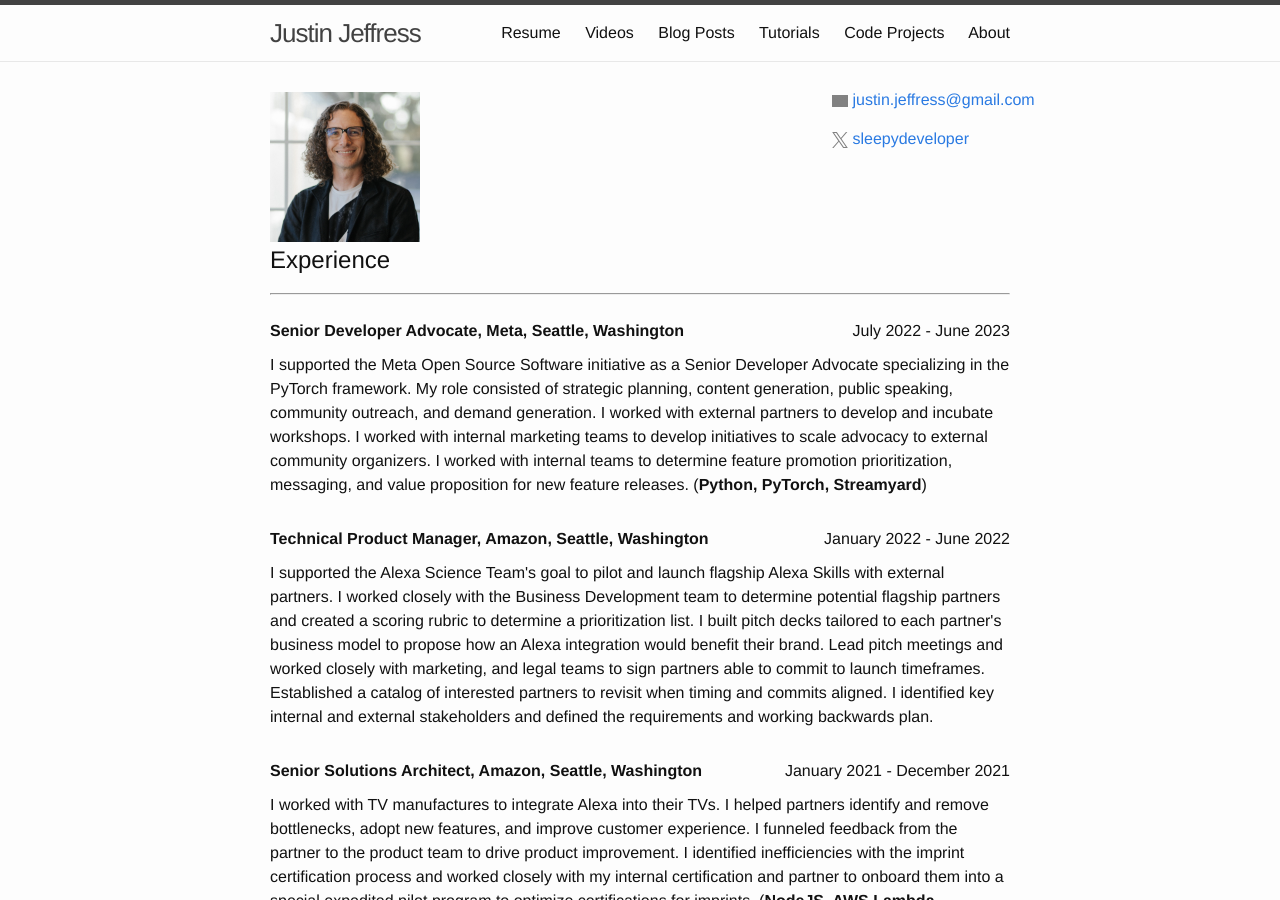
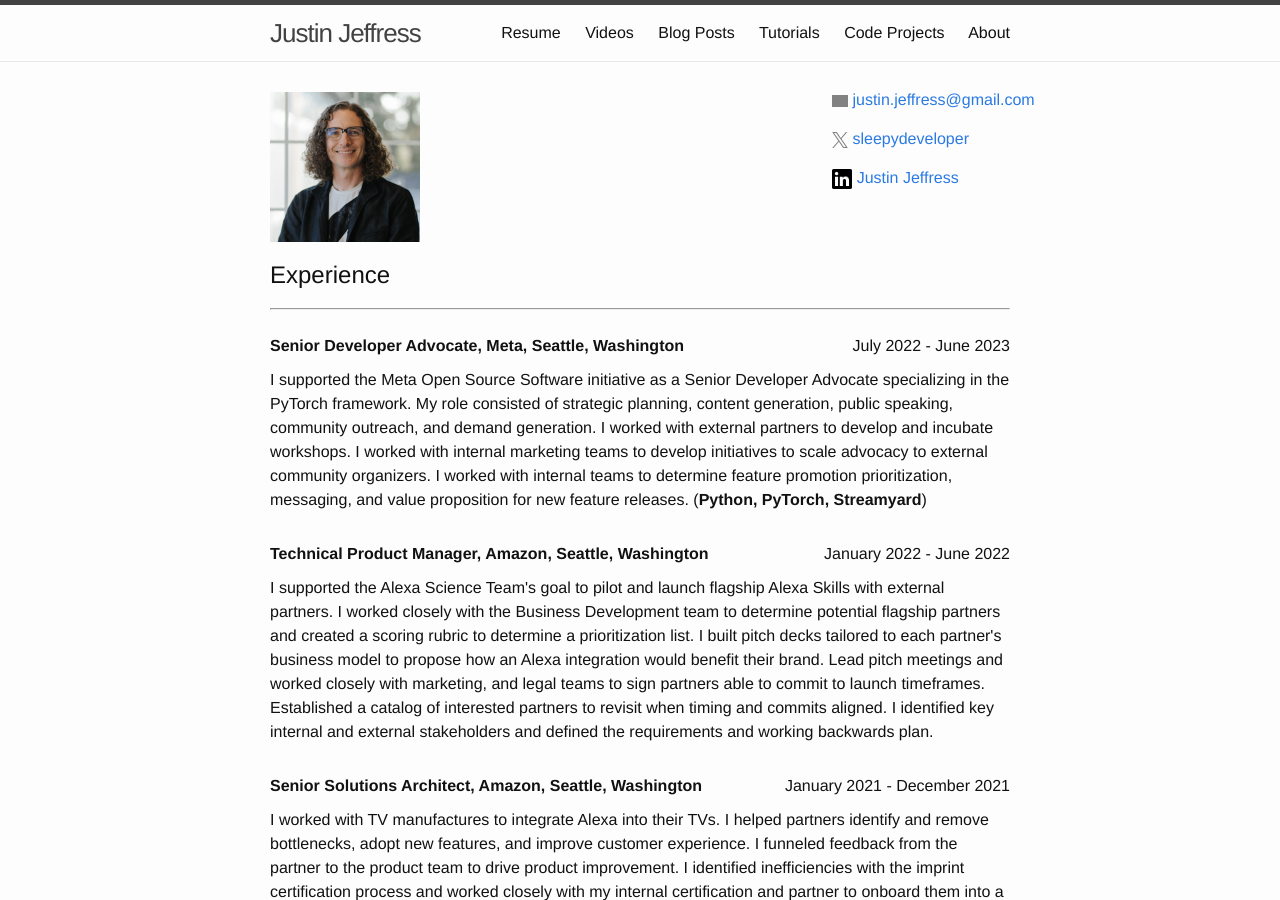
Before and after one commit to SleepyDeveloper/sleepydeveloper.github.io, a Jekyll site: the page built from index.html, in a window 1280 px wide and 900 px high. Built offline with Jekyll 4.4.1, drawn with Linux system fonts in a browser that asks for light colours.

Commit message:
Added LinkedIn

```diff
--- a/_includes/footer.html
+++ b/_includes/footer.html
@@ -19,6 +19,10 @@
             {% include icon-x.html username=site.x_username %}
           </li>
           {% endif %}
+          <li>
+            {% include icon-linkedin.html %}
+          </li>
+          </li>
         </ul>
       </div>
 
--- /dev/null
+++ b/_includes/icon-linkedin.html
@@ -0,0 +1,4 @@
+<a target="_blank" href="https://www.linkedin.com/in/justinjeffress/">
+    <span class="icon icon--x"><img src="assets/linkedin.png" height="10%" width="10%" /></span>
+    <span class="username" >Justin Jeffress</div>
+</a>
--- a/_includes/icon-x.html
+++ b/_includes/icon-x.html
@@ -1 +1 @@
-<a href="https://x.com/{{ include.username }}"><span class="icon icon--x">{% include icon-x.svg %}</span><span class="username">{{ include.username }}</span></a>
+<a target="_blank" href="https://x.com/{{ include.username }}"><span class="icon icon--x">{% include icon-x.svg %}</span><span class="username">{{ include.username }}</span></a>
--- a/_includes/profile.html
+++ b/_includes/profile.html
@@ -10,4 +10,7 @@
     {% include icon-x.html %} <a target="_blank"
       href="https://x.com/sleepydeveloper">sleepydeveloper</a>
   </p>
+  <p>
+     {% include icon-linkedin.html %}
+  </p>
 </div>
```
Also changed, not shown: assets/linkedin.png (added).
